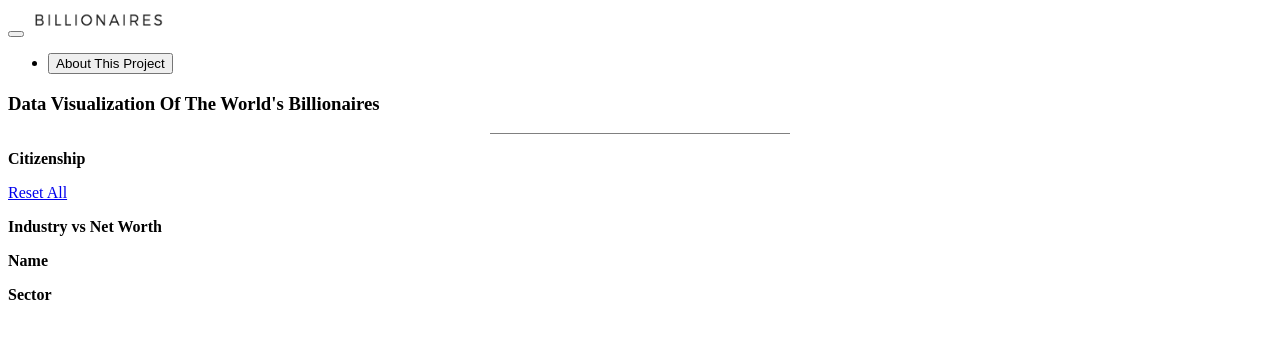
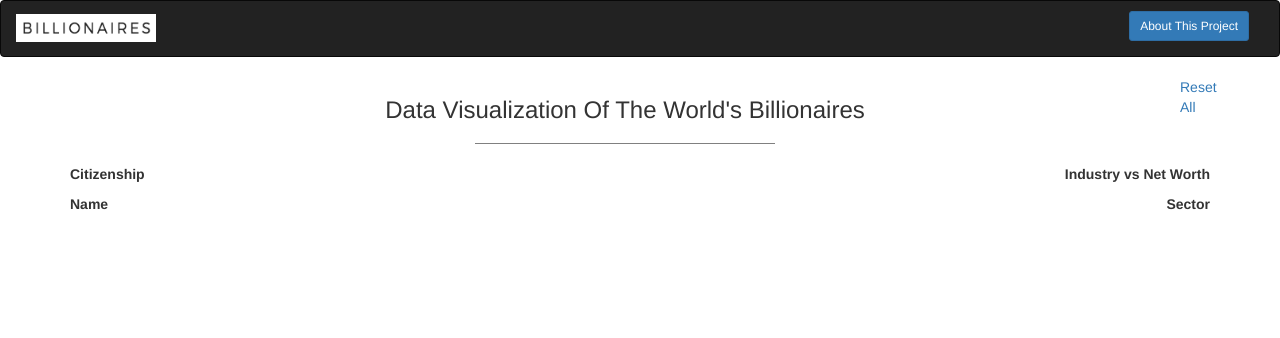
Before and after one commit to Code-Institute-Submissions/Billionaires, a plain HTML site: page templates/index.html in a window 1280 px wide. Drawn offline with nearby package versions, Linux system fonts and the light colour scheme.

Commit message:
changed bootstrap link

```diff
--- a/templates/index.html
+++ b/templates/index.html
@@ -7,6 +7,7 @@
     <title>Data Dashboard</title>
     <link rel="stylesheet" href="../static/css/style.css">
     <link rel="stylesheet" type="text/css" href="https://maxcdn.bootstrapcdn.com/font-awesome/4.7.0/css/font-awesome.min.css">
+    <link rel="stylesheet" href="https://maxcdn.bootstrapcdn.com/bootstrap/3.3.7/css/bootstrap.min.css">
 </head>
 <body>
 	<nav class="navbar navbar-inverse">
@@ -55,7 +56,6 @@
     </section>
 	</main>
     <script src="https://cdnjs.cloudflare.com/ajax/libs/jquery/3.2.1/jquery.min.js"></script>
-    <script src='https://maxcdn.bootstrapcdn.com/bootstrap/3.3.7/js/bootstrap.min.js'></script>
     <script type="text/javascript" src="https://cdnjs.cloudflare.com/ajax/libs/d3/3.5.17/d3.min.js"></script>
     <script type="text/javascript" src="https://cdnjs.cloudflare.com/ajax/libs/crossfilter/1.3.12/crossfilter.min.js"></script>
     <script type="text/javascript" src="https://cdnjs.cloudflare.com/ajax/libs/dc/2.1.8/dc.js"></script>
```
